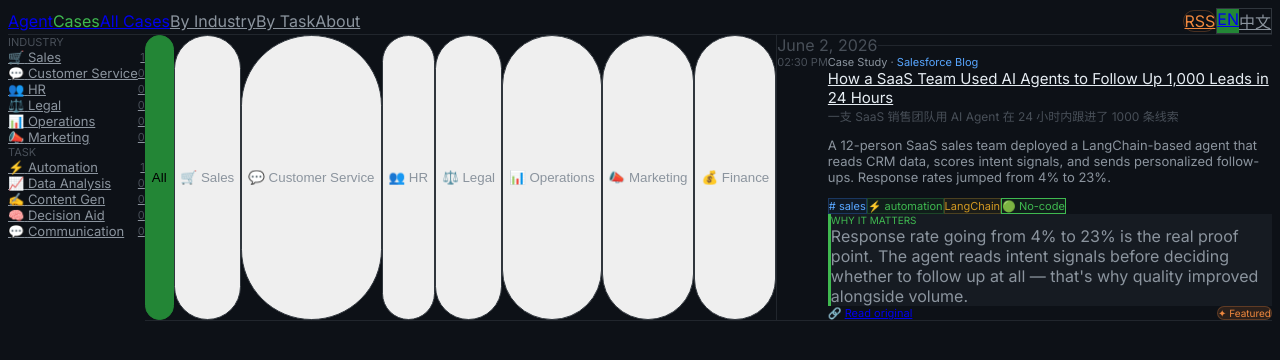
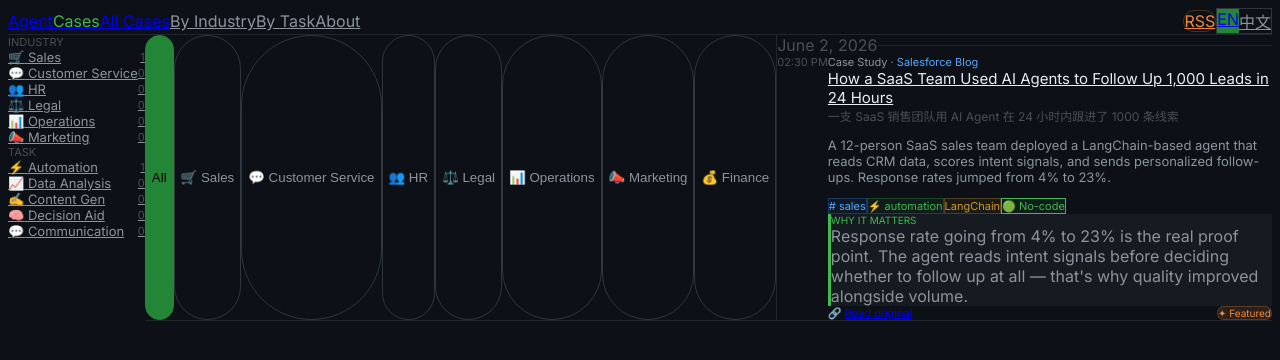
Before and after one commit to odebo/agentcases, a Next.js app: page / in a window 1280 px wide. Shown: the top 360 px of the page. Built offline with nearby package versions, Linux system fonts and the light colour scheme.

Commit message:
fix: add bg-transparent to filter buttons to prevent browser default white background

```diff
--- a/components/FilterBar.tsx
+++ b/components/FilterBar.tsx
@@ -27,7 +27,7 @@ export default function FilterBar({
           className={`px-3.5 py-1 rounded-full text-xs border whitespace-nowrap
             ${active === slug
               ? 'bg-[#238636] border-[#238636] text-white'
-              : 'border-[var(--border-secondary)] text-[var(--text-muted)] hover:text-[var(--text)]'
+              : 'bg-transparent border-[var(--border-secondary)] text-[var(--text-muted)] hover:text-[var(--text)]'
             }`}>
           {emoji && `${emoji} `}{lang === 'zh' ? labelZh : label}
         </button>
```
